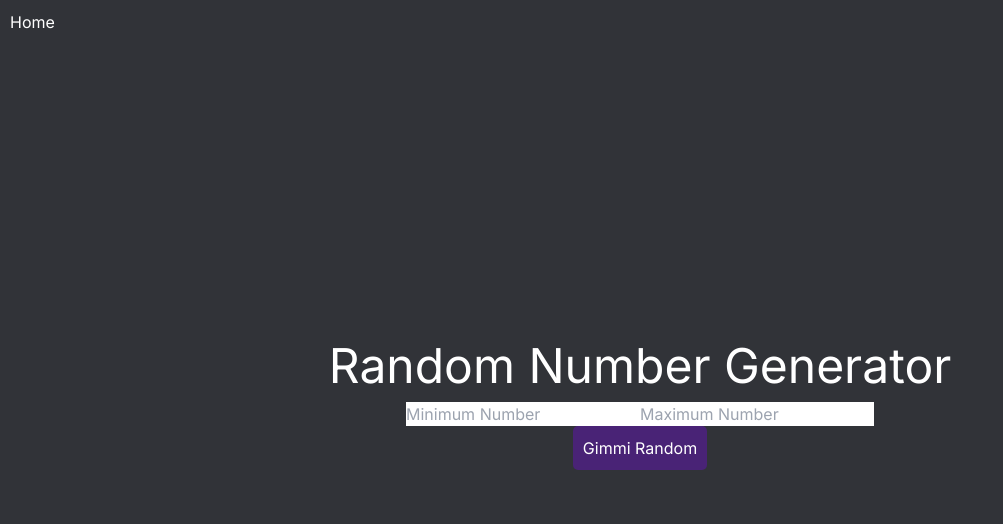
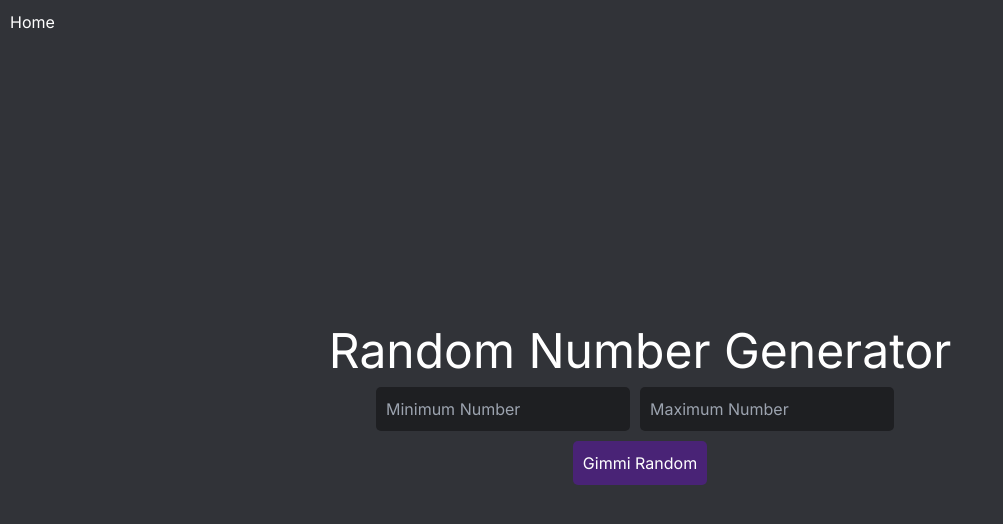
Before and after one commit to MA5951/Scouting-System-Interface, a Next.js app: page /randomNumber in a window 1280 px wide. Shown: the top 524 px of the page, without its empty margins (0-1003 px from the left). Built offline with nearby package versions, Linux system fonts and the light colour scheme.

Commit message:
fixed probllem with input box style

```diff
--- a/src/app/YoutubeDownloader/page.tsx
+++ b/src/app/YoutubeDownloader/page.tsx
@@ -68,8 +68,7 @@ const YoutubeDownloader = () => {
           value={url}
           onChange={(e) => setUrl(e.target.value)}
           placeholder="Enter YouTube URL"
-          className="BlackInputBox"
-          style={{ margin: '10px' }}
+          style={{color: 'white', marginRight: '10px', marginBottom: '10px', backgroundColor: 'rgb(30, 31, 34)', padding: '10px', borderRadius: '5px', border: 'none'}}
         />
         <button className="purpleButton" onClick={downloadVideo} style={{ marginRight: '10px' }}>
           Download Video
--- a/src/app/randomNumber/page.tsx
+++ b/src/app/randomNumber/page.tsx
@@ -29,14 +29,14 @@ const UrlShortener = () => {
             value={MinNumber}
             onChange={(e) => setMinNumber(e.target.value)}
             placeholder="Minimum Number"
-            className='BlackInputBox'
+            style={{color: 'white', marginRight: '10px', marginBottom: '10px', backgroundColor: 'rgb(30, 31, 34)', padding: '10px', borderRadius: '5px', border: 'none'}}
           />
           <input
             type="number"
             value={MaxNumber}
             onChange={(e) => setMaxNumber(e.target.value)}
             placeholder="Maximum Number"
-            className='BlackInputBox'
+            style={{color: 'white', marginRight: '10px', marginBottom: '10px', backgroundColor: 'rgb(30, 31, 34)', padding: '10px', borderRadius: '5px', border: 'none'}}
           />
         </div>
       </div>
--- a/src/app/urlShortner/page.tsx
+++ b/src/app/urlShortner/page.tsx
@@ -47,14 +47,14 @@ const UrlShortener = () => {
           value={inputUrl}
           placeholder="Target URL"
           onChange={(e) => setInputUrl(e.target.value)}
-          className='BlackInputBox'
+          style={{color: 'white', marginRight: '10px', marginBottom: '10px', backgroundColor: 'rgb(30, 31, 34)', padding: '10px', borderRadius: '5px', border: 'none'}}
         />
         <input
           type="text"
           value={shortenedUrl}
           placeholder="Ending of URL (optional)"
           onChange={(e) => setShortenedUrl(e.target.value)}
-          className='BlackInputBox'
+          style={{color: 'white', marginRight: '10px', marginBottom: '10px', backgroundColor: 'rgb(30, 31, 34)', padding: '10px', borderRadius: '5px', border: 'none'}}
         />
       </div>
       <button className='purpleButton' onClick={() => handleClick(inputUrl, shortenedUrl)}>Shorten</button>
```
Also changed, not shown: src/app/[slug]/page.tsx (line endings or trailing spaces).
